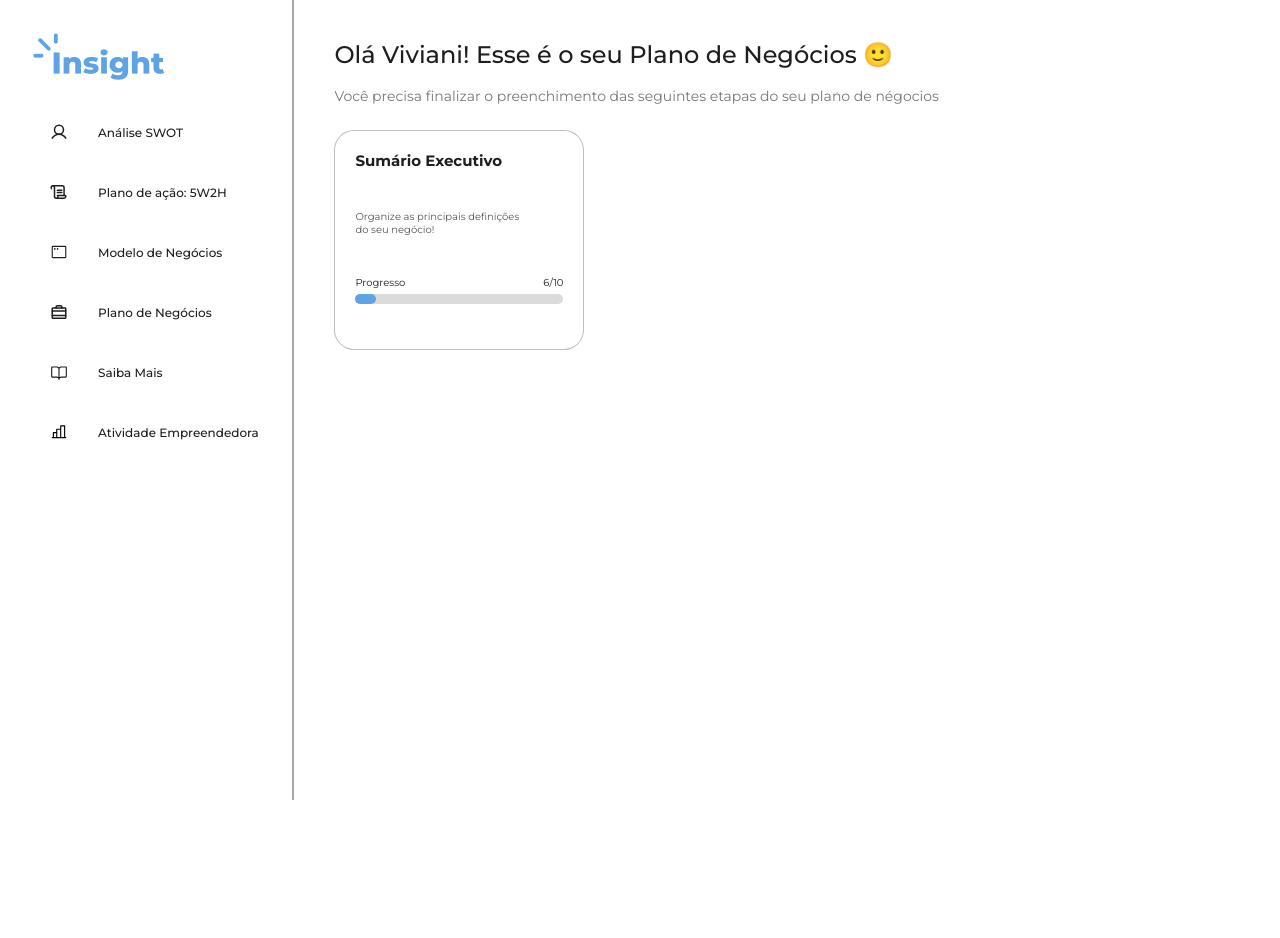
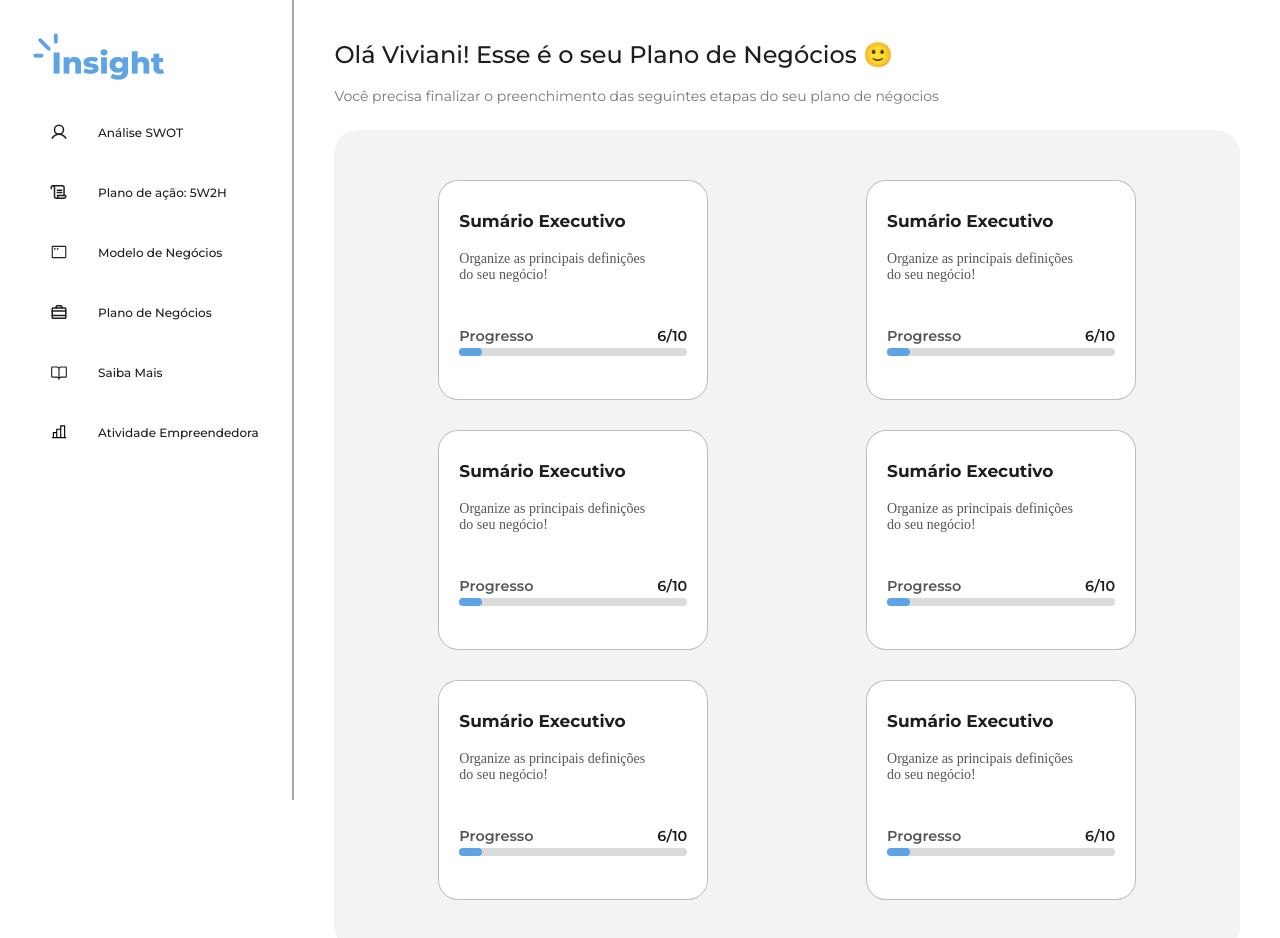
Before and after one commit to limarich/empreendify, a React (Vite) app: page /business-plan in a window 1280 px wide. Shown: the top 938 px of the page. Before the commit the page ends 800 px from the top, so only its background shows below. Built offline with nearby package versions, Linux system fonts and the light colour scheme.

Commit message:
BusinessPlan feita

```diff
--- a/src/components/ProgressCard/styles.css
+++ b/src/components/ProgressCard/styles.css
@@ -8,22 +8,37 @@
 
   border: 0px solid red;
 
-  width: 250px;
+  width: 270px;
   height: 220px;
 
   border: 1px solid rgba(0, 0, 0, 0.26);
   border-radius: 20.08px;
+
+  cursor: pointer;
+}
+
+.container:hover {
+  border: 3px solid #5EA4E4;
 }
 
 h4 {
-  font-size: 15px;
+  font-size: 17px;
   margin-bottom: 10px;
+  margin-top: 10px;
 }
 
 .descriptionText {
+  font-family: 'Source Sans Pro';
+  font-style: normal;
+  font-weight: 400;
+  font-size: 14px;
+
   color: #565656;
   padding-right: 30px;
   margin-bottom: 10px;
+
+  position: relative;
+  top: -15px;
 }
 
 .progressContainer {
@@ -38,6 +53,25 @@ h4 {
   justify-content: space-between;
 }
 
+.progressText {
+  color: #565656;
+  font-family: 'Montserrat';
+  font-style: normal;
+  font-weight: 600;
+  font-size: 14.3647px;
+  line-height: 6px;
+}
+
+.progressNumber {
+  font-family: 'Montserrat';
+  font-style: normal;
+  font-weight: 600;
+  font-size: 14.3647px;
+  line-height: 6px;
+
+  color: #1E1E1E;
+}
+
 .relativeContainer {
   border: 0px solid green;
 
@@ -46,11 +80,12 @@ h4 {
   align-items: center;
 
   position: relative;
+  padding-top: 5px;
 }
 
 .not-progress-bar {
   background-color: #DBDBDB;
-  height: 10px;
+  height: 8px;
 
   width: 100%;
 
@@ -60,7 +95,7 @@ h4 {
 
 .progress-bar {
   background-color: #5EA4E4;
-  height: 10px;
+  height: 8px;
 
   width: 10%;
 
--- a/src/pages/BusinessPlan/index.jsx
+++ b/src/pages/BusinessPlan/index.jsx
@@ -19,6 +19,26 @@ export const BusinessPlan = () => {
             title={"Sumário Executivo"}
             description={"Organize as principais definições do seu negócio!"}
           />
+          <ProgressCard
+            title={"Sumário Executivo"}
+            description={"Organize as principais definições do seu negócio!"}
+          />
+          <ProgressCard
+            title={"Sumário Executivo"}
+            description={"Organize as principais definições do seu negócio!"}
+          />
+          <ProgressCard
+            title={"Sumário Executivo"}
+            description={"Organize as principais definições do seu negócio!"}
+          />
+          <ProgressCard
+            title={"Sumário Executivo"}
+            description={"Organize as principais definições do seu negócio!"}
+          />
+          <ProgressCard
+            title={"Sumário Executivo"}
+            description={"Organize as principais definições do seu negócio!"}
+          />
         </div>
       </div>
     </div>
--- a/src/pages/BusinessPlan/styles.css
+++ b/src/pages/BusinessPlan/styles.css
@@ -1,12 +1,27 @@
 #businessPlan {
   background-color: #fff;
   padding: 40px;
+
+  width: 100%;
 }
 
 .containerProgressCard {
   width: 100%;
+
+  border: 0px solid red;
 }
 
 .contentContainerProgressCard {
+  border: 0px solid blue;
 
+  border-radius: 24px;
+  background-color: #F3F3F5;
+
+  display: flex;
+  flex-wrap: wrap;
+  padding: 50px 40px;
+
+  justify-content: space-around;
+
+  gap: 30px;
 }
```
